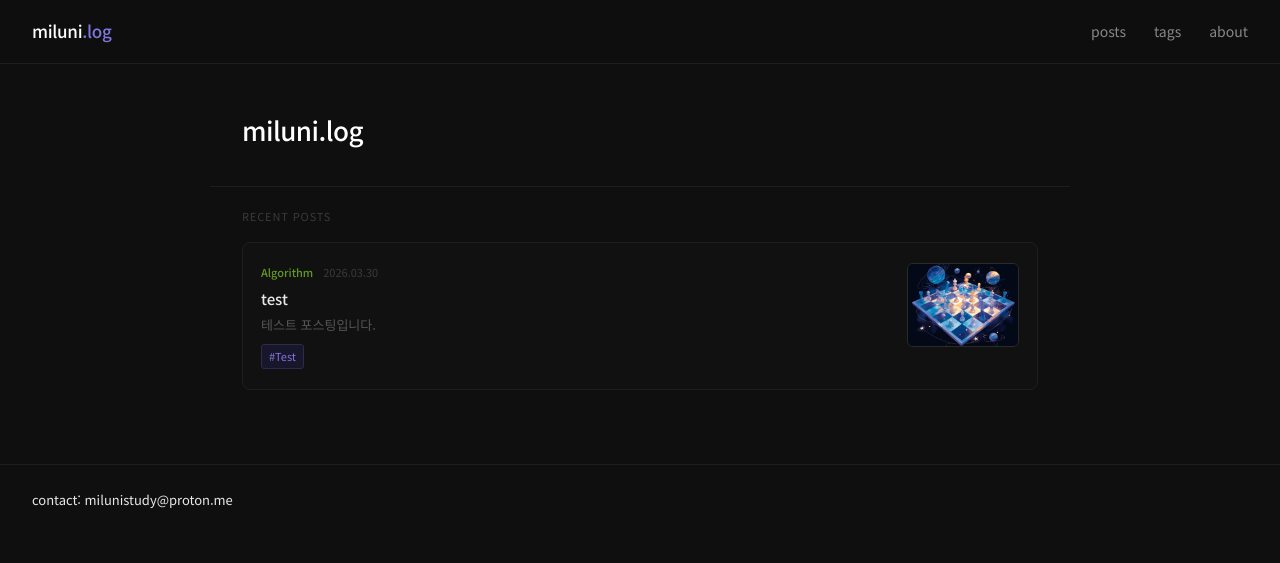
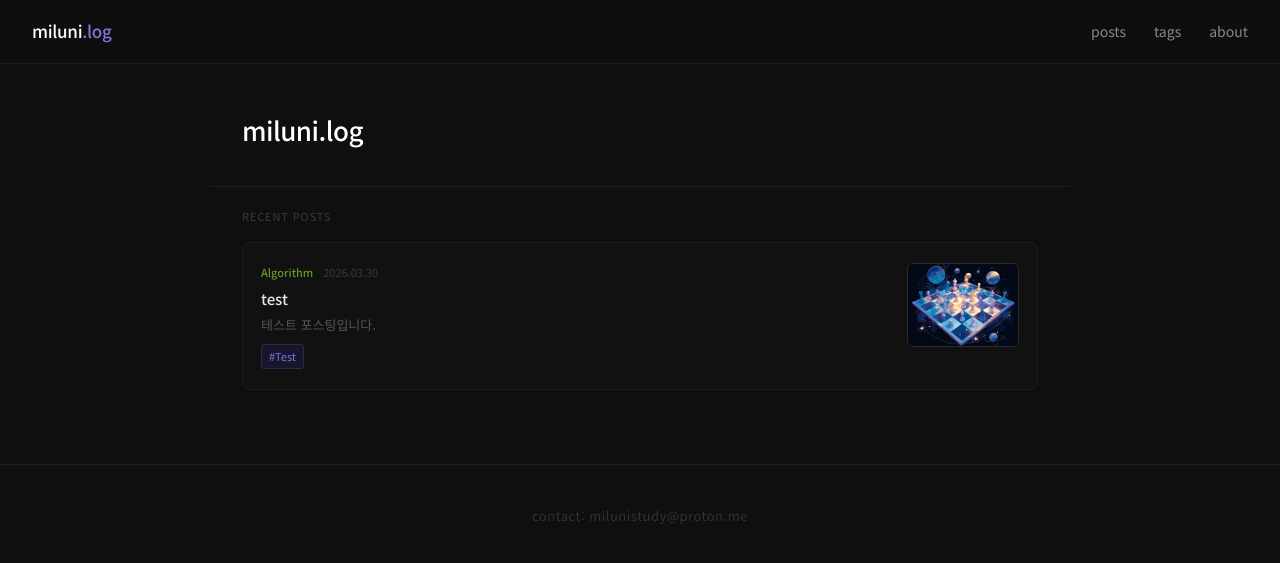
Before and after one commit to milun-i/milun-i.github.io, a Jekyll site: the page built from index.html, in a window 1280 px wide. Shown: the top 563 px of the page. Built offline with Jekyll 4.4.1, drawn with Linux system fonts in a browser that asks for light colours; the list of posts is cut into pages by our own code.

Commit message:
일부 요소 수정

```diff
--- a/_includes/footer.html
+++ b/_includes/footer.html
@@ -1,5 +1,3 @@
 <footer class="site-footer">
-  <div class="site-footer__inner">
-    <p class="site-footer__contact">contact: milunistudy@proton.me</p>
-  </div>
+  <p class="footer-contact">contact: milunistudy@proton.me</p>
 </footer>
--- a/assets/css/chess.css
+++ b/assets/css/chess.css
@@ -84,7 +84,6 @@ table.chess tr td.black-marker { background-image: url("/assets/img/chess/black_
   width: 10vw !important;
   min-width: 30px !important;
   max-width: 50px !important;
-  height: auto !important;
   padding: 0 !important;
   line-height: 0 !important;
   font-size: 0 !important;
--- a/assets/css/main.css
+++ b/assets/css/main.css
@@ -427,15 +427,19 @@ pre code {
 /* ===== FOOTER ===== */
 .site-footer {
   display: flex;
+  flex-direction: column;
   align-items: center;
-  justify-content: space-between;
-  padding: 24px 32px;
+  justify-content: center;
+  padding: 40px 20px;
   border-top: 0.5px solid var(--border);
   font-size: 13px;
+  color: var(--text-4);
 }
-.footer-logo { font-weight: 500; color: var(--text-3); }
-.footer-logo span { color: var(--accent); opacity: 0.6; }
-.footer-copy { color: var(--text-4); }
+
+.footer-contact {
+  letter-spacing: 0.5px;
+  opacity: 0.8;
+}
 
 /* ===== MathJax ===== */
 .post-article__content mjx-container {
```
